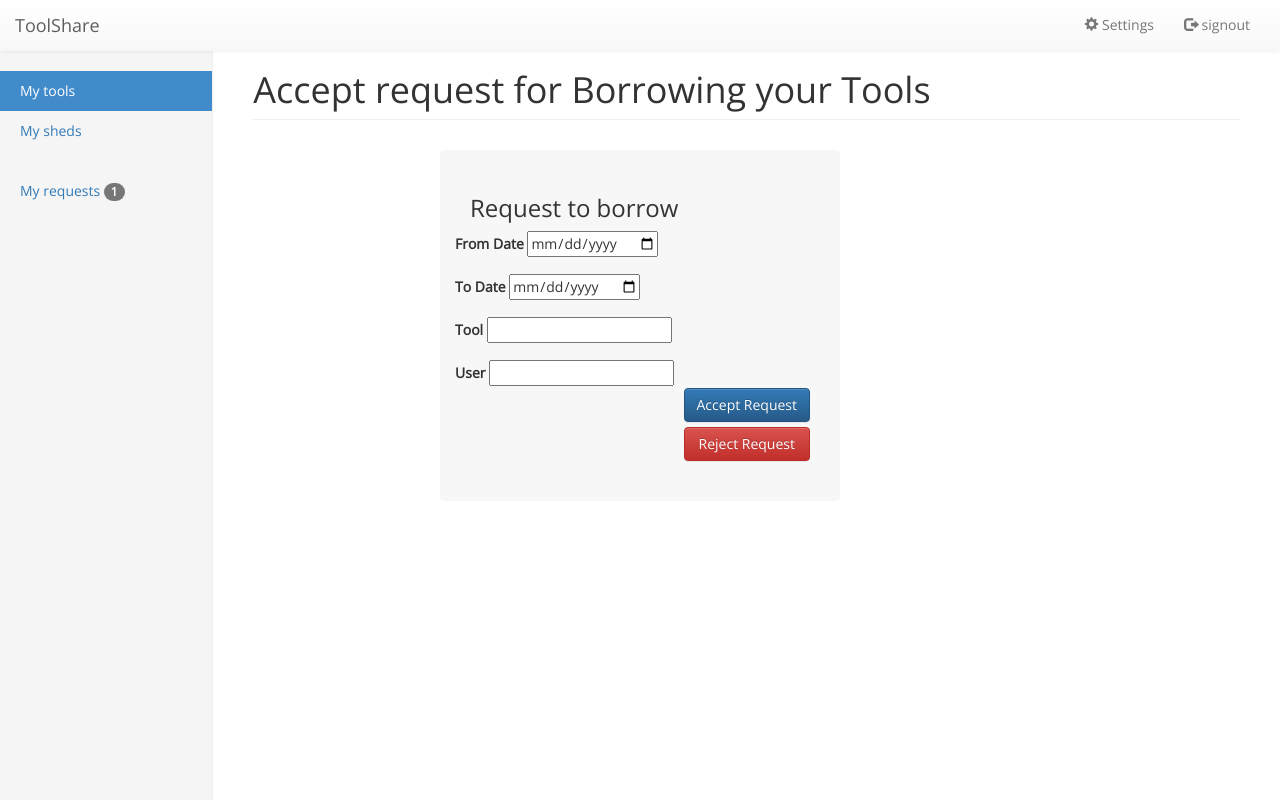
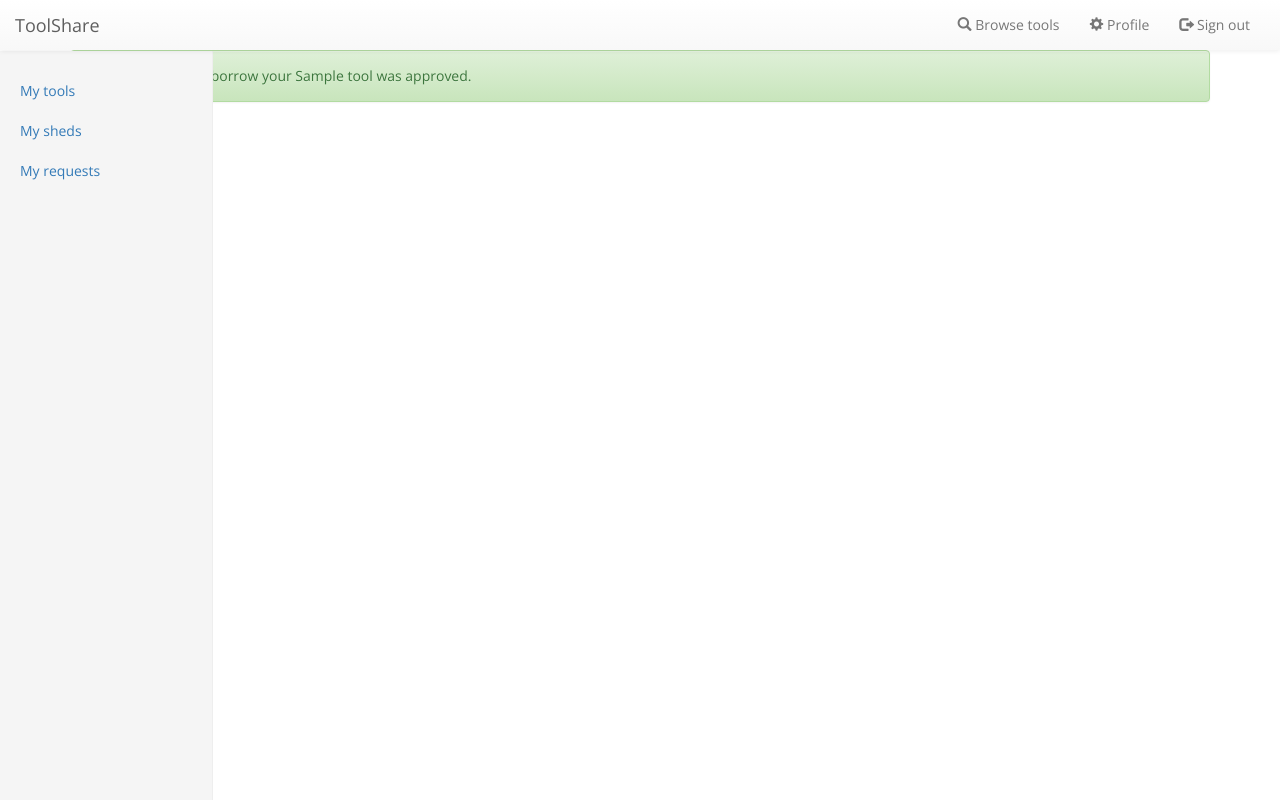
Before and after one commit to nm6061/toolshare, a Django app: template app/templates/approve_reservation.html in a window 1280 px wide. Run offline with Django 3.2, Linux system fonts and the light colour scheme; the template is opened without the code that fills it: most values are stand-ins (such as "Sample title", 1, 10 or a date in 2020); form fields are guessed from the names that the template uses; some libraries are stand-ins or nearby versions.

Commit message:
Approving an existing request to borrow a tool completed. Rejection is still pending.

```diff
--- a/app/templates/approve_reservation.html
+++ b/app/templates/approve_reservation.html
@@ -1,4 +1,3 @@
-<!DOCTYPE html>
 {% extends "base.html" %}
 {% block title %}Request To Borrow notification{% endblock %}
 {% block head %}
@@ -6,76 +5,34 @@
     <link rel="stylesheet" href="{% static "styles/dashboard.css" %}"/>
     <script src="{% static "scripts/holder.js" %}"></script>
 {% endblock %}
-{% block brand-link %}/dashboard{% endblock %}
+{% block brand-link %}
+    {% url "dashboard" %}
+{% endblock %}
 {% block navbar-right %}
-<div id="navbar-collapse" class="collapse navbar-collapse navbar-right">
+    <div id="navbar-collapse" class="collapse navbar-collapse navbar-right">
         <ul class="nav navbar-nav">
-
-            <li><a href="#" class="navbar-link"><span class="glyphicon glyphicon-cog"></span> Settings</a></li>
-            <li><a href="/" class="navbar-link"><span class="glyphicon glyphicon-log-out"></span> signout</a></li>
+            <li><a href="/browsetool" class="navbar-link"><span class="glyphicon glyphicon-search"></span> Browse tools</a>
+            </li>
+            <li><a href="/profile" class="navbar-link"><span class="glyphicon glyphicon-cog"></span> Profile</a></li>
+            <li><a href="{% url "signout" %}" class="navbar-link"><span class="glyphicon glyphicon-log-out"></span> Sign
+                out</a></li>
         </ul>
     </div>
 {% endblock %}
-
 {% block content %}
     <div class="row">
         <div class="col-sm-3 col-md-2 sidebar">
             <ul class="nav nav-sidebar">
-                <li class="active"><a href="#">My tools</a></li>
+                <li><a href="{% url "dashboard" %}">My tools</a></li>
                 <li><a href="#">My sheds</a></li>
-            </ul>
-            <ul class="nav nav-sidebar">
-                <li><a href="#">My requests <span class="badge">1</span></a></li>
+                <li><a href="{% url "reservation" %}">My requests</a></li>
             </ul>
         </div>
-
     </div>
-
-    <div class="col-sm-9 col-sm-offset-3 col-md-10 col-md-offset-2 main">
-            <h1 class="page-header">Accept request for Borrowing your Tools </h1>
-     </div>
-
-
-    <div id="Fill in-box" class="auth-box">
-        <form role="form" action="." method="post">
-            {% csrf_token %}
-            {% if user_form.errors or address_from.errors %}
-                <div class="alert alert-danger" role="alert"><strong>Oops!</strong> there were errors in the highlighted
-                    fields.
-                </div>
-                {% endif %}
-            <div class="form-group">
-                <div class="container-fluid">
-                    <div class="row">
-                        <div class="col-md-12">
-                            <h3>Request to borrow</h3>
-                        </div>
-
-                   <div class="row">
-                        <div class="col-md-12">
-                            <label>From Date</label>
-                            {{ form.from_date }}
-                            <div class="spacer-15"></div>
-                            <label>To Date</label>
-                            {{ form.to_date }}
-                            <div class="spacer-15"></div>
-                            <label>Tool</label>
-                            {{ form.ApproveReservationFrom }}
-                            <div class="spacer-15"></div>
-                            <label>User </label>
-                            {{ form.user }}
-                        </div>
-                    </div>
-
-
-
-
-
-
-                   <div class="container-fluid">
-                <div class="pull-right">
-                    <button type="submit" class="btn btn-primary btn-block">Accept Request</button>
-                    <a href="/dashboard" class="btn btn-danger btn-block" role="button">Reject Request</a>
-                </div>
-            </div>
+    <div class="container">
+        <div class="alert alert-success" role="alert">
+            <p><strong>Done,</strong> a request to borrow your {{ reservation.tool.name }} was approved.</p>
+        </div>
+        <a type="button" class="btn btn-link" href="{% url "reservation" %}">Back</button>
+    </div>
 {% endblock %}
--- a/toolshare/urls.py
+++ b/toolshare/urls.py
@@ -17,5 +17,7 @@ urlpatterns = patterns('',
     # url(r'^profile/$', 'app.views.profile', name = 'profile'),
     url(r'^profile/$', UserUpdateView.as_view(), name='profile'),
     url(r'^registertool/$', 'app.views.registertool', name = 'registertool'),
-    url(r'^approve_reservation/$', 'app.views.approve_reservation', name = 'approve_reservation'),
+    url(r'^reservation/$', 'app.views.reservation', name = 'reservation'),
+    url(r'^reservation/(?P<reservation_id>\d+)/approve/$', 'app.views.approve', name = 'approve'),
+    url(r'^reservation/(?P<reservation_id>\d+)/reject/$', 'app.views.reject', name = 'reject'),
 )+ static(settings.MEDIA_URL, document_root=settings.MEDIA_ROOT)
```
Also changed, not shown: app/templates/reservation.html (+46 -25 lines).
